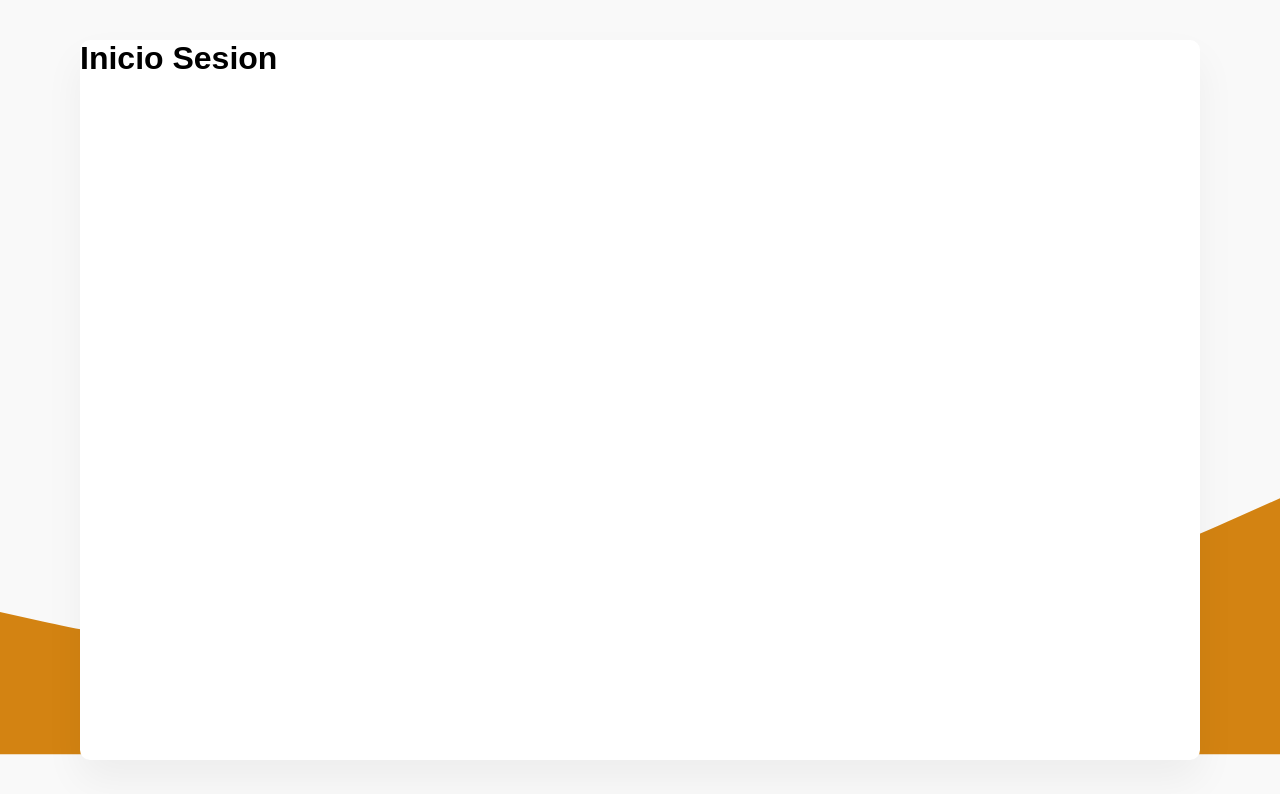
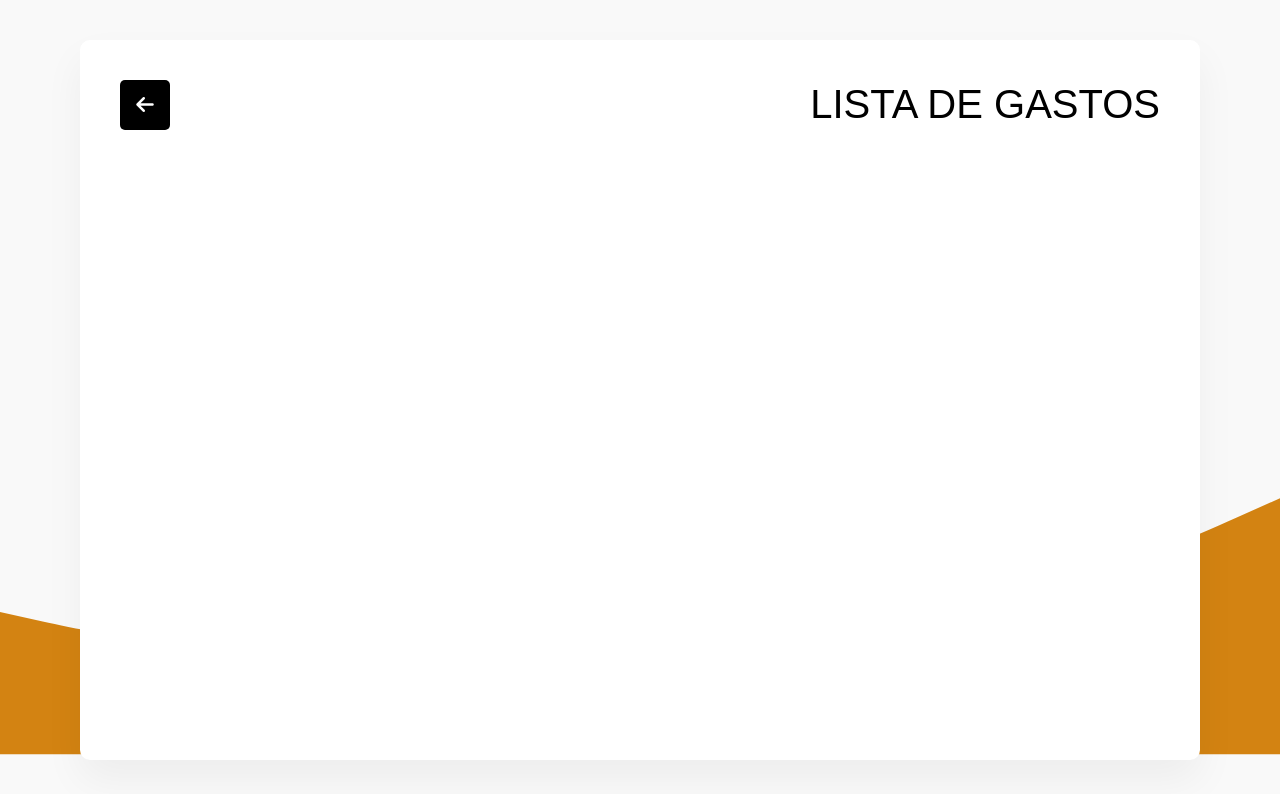
Before and after one commit to MegalLink/react-lista-gastos-firebase, a React (Create React App) app: page /lista in a window 1280 px wide. Shown: the top 794 px of the page. Built offline with nearby package versions, Linux system fonts and the light colour scheme; what webfontloader would draw is missing.

Commit message:
Boton Back

```diff
--- a/src/App.js
+++ b/src/App.js
@@ -17,9 +17,9 @@ export default function App() {
         <ContenedorHeader>
           <Titulo>Agregar Gasto </Titulo>
           <ContenedorBotones>
-          <Boton to="/lista"> Categorías</Boton>
-          <Boton to="/categorias"> Lista Gastos</Boton>
-          <Boton > X</Boton>
+            <Boton to="/lista"> Gastos</Boton>
+            <Boton to="/categorias"> Categorias</Boton>
+            <Boton to="/login"> X</Boton>
           </ContenedorBotones>
         </ContenedorHeader>
       </Header>
--- a/src/componentes/GastosPorCategoria.js
+++ b/src/componentes/GastosPorCategoria.js
@@ -1,11 +1,7 @@
 import React from "react";
 import { Helmet } from "react-helmet";
-import {
-  Header,
-  Titulo,
-  ContenedorHeader,
-  ContenedorBotones
-} from "../elementos/Header";
+import { Header, Titulo } from "../elementos/Header";
+import BtnRegresar from "../elementos/BtnRegresar";
 export default function GastosPorCategoria() {
   return (
     <>
@@ -13,9 +9,8 @@ export default function GastosPorCategoria() {
         <title>Gastos por Categoria</title>
       </Helmet>
       <Header>
-        <ContenedorHeader>
-          <Titulo>Agregar Gasto </Titulo>
-        </ContenedorHeader>
+        <BtnRegresar />
+        <Titulo>Gastos por Categoria </Titulo>
       </Header>
     </>
   );
--- a/src/componentes/ListaGastos.js
+++ b/src/componentes/ListaGastos.js
@@ -1,4 +1,17 @@
 import React from "react";
+import { Helmet } from "react-helmet";
+import { Header, Titulo } from "../elementos/Header";
+import BtnRegresar from "../elementos/BtnRegresar";
 export default function ListaGastos() {
-  return <h1>Inicio Sesion</h1>;
+  return (
+    <>
+      <Helmet>
+        <title>Lista de Gastos</title>
+      </Helmet>
+      <Header>
+        <BtnRegresar />
+        <Titulo>Lista de Gastos </Titulo>
+      </Header>
+    </>
+  );
 }
--- /dev/null
+++ b/src/elementos/BtnRegresar.js
@@ -0,0 +1,39 @@
+import styled from "styled-components";
+import React from "react";
+import { useHistory } from "react-router-dom";
+const Btn = styled.button`
+  display: block;
+  width: 3.12rem; /* 50px */
+  height: 3.12rem; /* 50px */
+  line-height: 3.12rem; /* 50px */
+  text-align: center;
+  margin-right: 1.25rem; /* 20px */
+  border: none;
+  background: #000;
+  color: #fff;
+  display: flex;
+  align-items: center;
+  justify-content: center;
+  border-radius: 0.31rem; /* 5px */
+  cursor: pointer;
+  font-size: 1.25rem;
+  @media (max-width: 60rem) {
+    /* 950px */
+    width: 2.5rem; /* 40px */
+    height: 2.5rem; /* 40px */
+    line-height: 2.5rem; /* 40px */
+  }
+`;
+const BtnRegresar = ({ ruta = "/" }) => {
+  const history = useHistory();
+  return (
+    <Btn
+      onClick={() => {
+        history.push(ruta);
+      }}
+    >
+      <i className="fas fa-arrow-left"  />
+    </Btn>
+  );
+};
+export default BtnRegresar;
```
